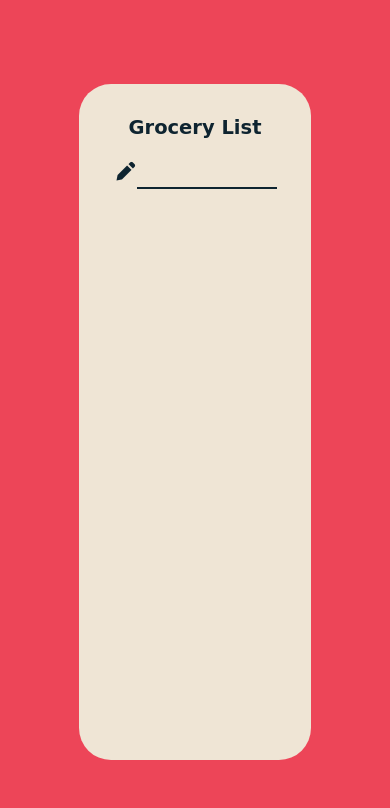
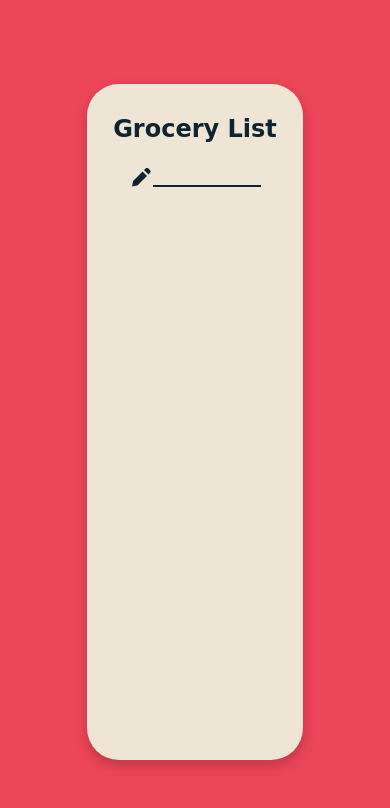
Before and after one commit to luciaguerra/grocery-list, a plain HTML site: page index.html in a window 390 px wide. Drawn offline with nearby package versions, Linux system fonts and the light colour scheme; a web font is replaced by a local one.

Commit message:
added media queries

```diff
--- a/css/style.css
+++ b/css/style.css
@@ -19,57 +19,76 @@ body {
     font-family: 'Inter', sans-serif;
     color: var(--font-color);
     background-color: var(--bg-color);
+    line-height: 1.75;
+}
 
+body, .container, .write-list, .groceries {
+    display: flex;
 }
 
 body, .write-list {
     justify-content: center;
 }
 
-body, .container, .write-list {
-    display: flex;
+body, .container, .write-list, .groceries {
     align-items: center;
 }
 
-body, .container {
+body, .container, .groceries {
     flex-direction: column;
 }
 
 h1 {
     font-family: 'Caprasimo', cursive;
-    margin: 2rem 0 1rem;
+    margin: 1.5rem 0 1rem;
     font-size: 5vw;
+    text-align: center;
 }
 
 i {
     font-size: 1.5rem;
+}
 
+li {
+    font-size: 1rem;
+    cursor: default;
 }
 
 input {
-    width: 60%;
+    width: 50%;
     outline: none;
     border: none;
     background-color: transparent;
     border-bottom: 2px solid var(--font-color);
-    padding: 0.5rem;
 }
 
-::marker {
-    text-align: start;
-}
 
-input, #allItems {
+input, .groceries {
     font-family: "Inter", sans-serif;
 }
 
-#allItems {
-    margin: 2rem 0;
+.groceries {
+    width: 60%;
+    margin: 2rem 1rem;
+    align-items: center;
 }
 
 .container {
     min-width: 50%;
+    max-width: 70%;
     min-height: 80vh;
     background-color: var(--container-color);
     border-radius: 2rem;
+    box-shadow: 0px 5px 12px 1px rgba(0, 0, 0, 0.181);
 }
+
+@media screen and (max-width: 939px) {
+
+}
+
+@media screen and (max-width: 556px) {
+    h1 {
+        font-size: 1.5rem;
+    }
+
+}
--- a/index.html
+++ b/index.html
@@ -14,9 +14,10 @@
             <i class="bx bxs-pencil" id="pencil"></i>
             <input type="text" id="userInput">
         </div>
-        <ul id="allItems">
-
-        </ul>
+        <div class="groceries">
+            <ul id="allItems">
+            </ul>
+        </div>
     </div>
 
     <script src="./js/script.js"></script>
```
